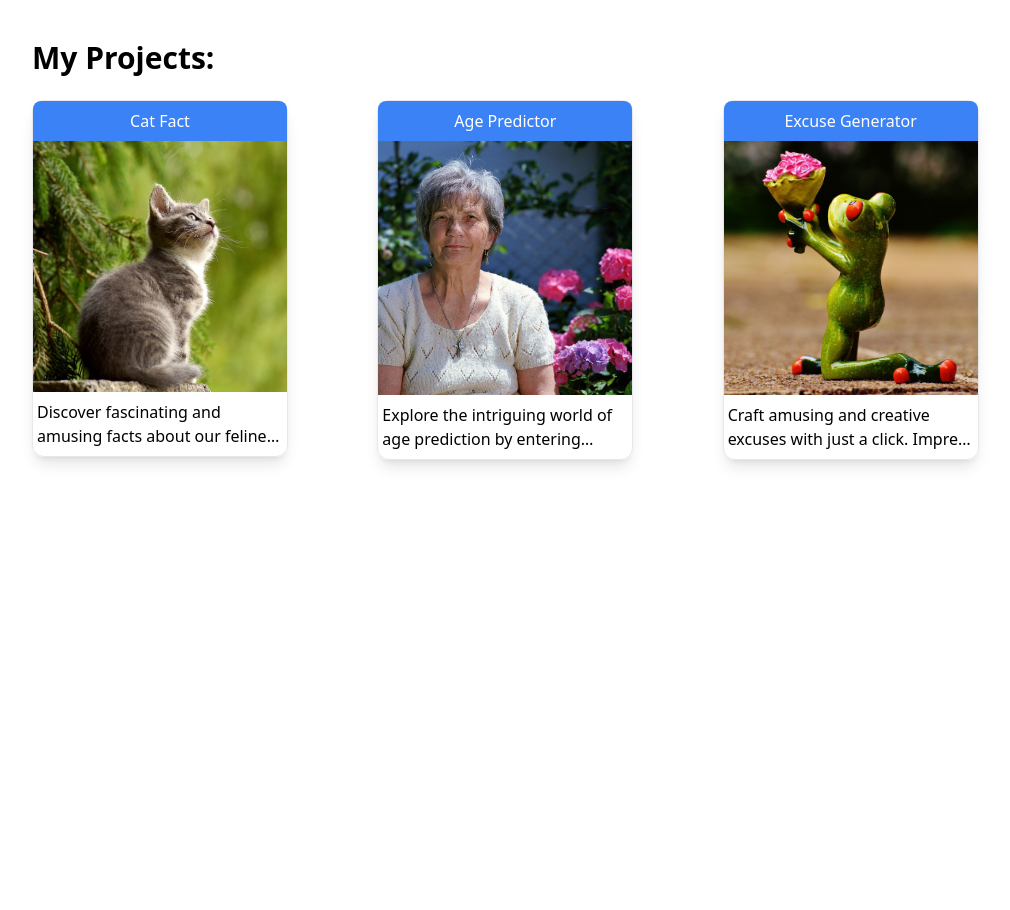
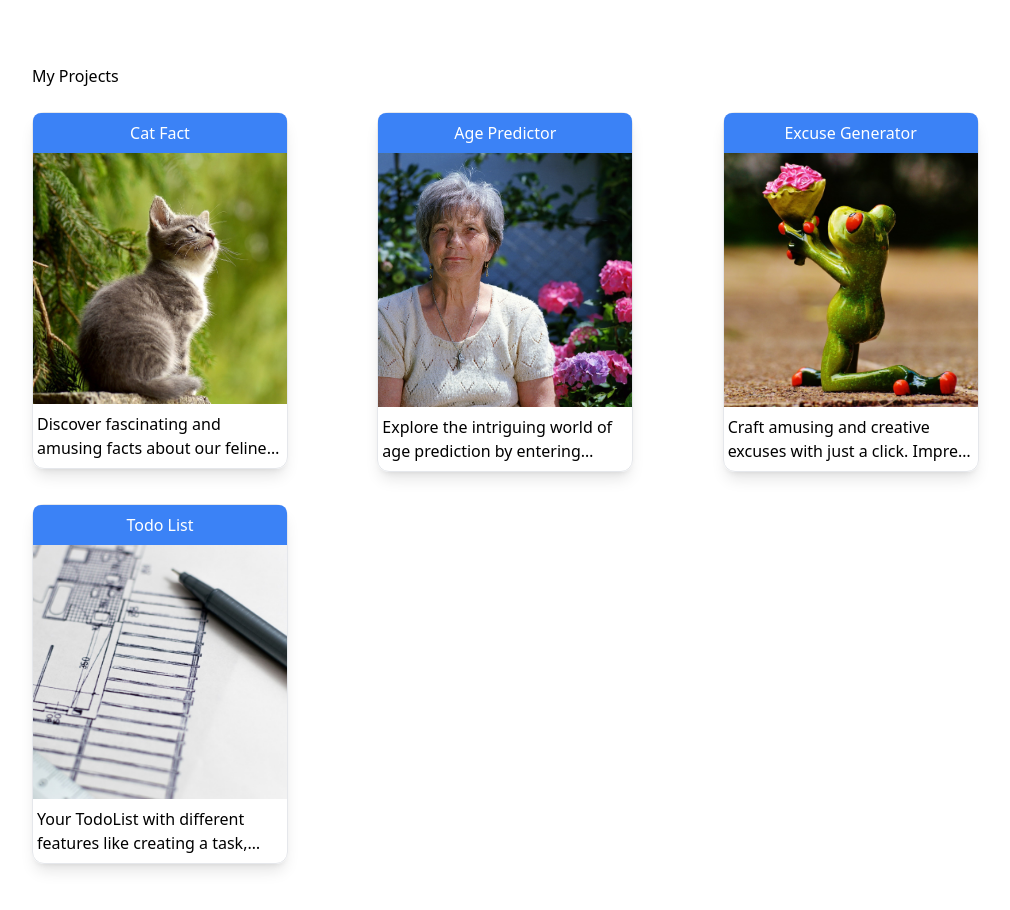
Before and after one commit to bigyan-sapkota/react-small-projects, a React (Vite) app: page / in a window 1280 px wide. Shown: the top 910 px of the page, without its empty margins (96-1106 px from the left). Before the commit the page ends 800 px from the top, so only its background shows below. Built offline with nearby package versions, Linux system fonts and the light colour scheme.

Commit message:
Added react router to view my projects

```diff
--- a/src/App.jsx
+++ b/src/App.jsx
@@ -1,11 +1,25 @@
 import React from "react";
-import SmallProjects from "./Components/SmallProjects";
+import { BrowserRouter as Router, Routes, Route, Link } from "react-router-dom";
+import Home from "./Components/Home";
+import CatFactGenerator from "./CatFactGenerator/CatFactGenerator";
+import AgePredictor from "./AgePredictor/AgePredictor";
+import ExcuseGenerator from "./ExcuseGenerator/ExcuseGenerator";
+import Todolist from "./TodoList/TodoList";
 
 const App = () => {
   return (
-    <div>
-      <SmallProjects />
-    </div>
+    <section className="max-w-screen-lg mx-auto py-10">
+      <br />
+      <Router>
+        <Routes>
+          <Route path="/" element={<Home />} />
+          <Route path="/catfact" element={<CatFactGenerator />} />
+          <Route path="/agepredictor" element={<AgePredictor />} />
+          <Route path="/excusegenerator" element={<ExcuseGenerator />} />
+          <Route path="/todolist" element={<Todolist />} />
+        </Routes>
+      </Router>
+    </section>
   );
 };
 
--- a/src/CatFactGenerator/CatFactGenerator.jsx
+++ b/src/CatFactGenerator/CatFactGenerator.jsx
@@ -10,10 +10,6 @@ const CatFactGenerator = () => {
     });
   };
 
-  useEffect(() => {
-    fetchCatFact();
-  }, []);
-
   return (
     <div>
       <div>
--- /dev/null
+++ b/src/Components/Home.jsx
@@ -0,0 +1,48 @@
+import React from "react";
+import ProjectBox from "../Containers/ProjectBox";
+import { Link } from "react-router-dom";
+import { cat, age, excuse, todo } from "../assets/image";
+
+const Home = () => {
+  return (
+    <div>
+      <h1 className="">My Projects</h1>
+      <br />
+      <div className="grid grid-cols-1 md:grid-cols-3 gap-3">
+        <Link to="/catfact" className="link">
+          <ProjectBox
+            title="Cat Fact"
+            image={cat}
+            description="Discover fascinating and amusing facts about our feline friends with a simple click"
+          />
+        </Link>
+
+        <Link to="/agepredictor">
+          <ProjectBox
+            title="Age Predictor"
+            image={age}
+            description="Explore the intriguing world of age prediction by entering names and guessing ages."
+          />
+        </Link>
+
+        <Link to="/excusegenerator">
+          <ProjectBox
+            title="Excuse Generator"
+            image={excuse}
+            description="Craft amusing and creative excuses with just a click. Impress your friends with your wit and humor!"
+          />
+        </Link>
+
+        <Link to="/todolist">
+          <ProjectBox
+            title="Todo List"
+            image={todo}
+            description="Your TodoList with different features like creating a task, deleting a task"
+          />
+        </Link>
+      </div>
+    </div>
+  );
+};
+
+export default Home;
--- a/src/Components/SmallProjects.jsx
+++ /dev/null
@@ -1,57 +0,0 @@
-import React from "react";
-import {
-  BrowserRouter as Router,
-  Routes,
-  Route,
-  Link,
-  NavLink,
-} from "react-router-dom";
-import AgePredictor from "../AgePredictor/AgePredictor";
-import ExcuseGenerator from "../ExcuseGenerator/ExcuseGenerator";
-import CatFactGenerator from "../CatFactGenerator/CatFactGenerator";
-import ProjectBox from "../Containers/ProjectBox";
-import { age, cat, excuse } from "../assets/image";
-
-const SmallProjects = () => {
-  return (
-    <section className="max-w-screen-lg mx-auto py-10">
-      <h1 className="text-3xl font-bold">My Projects:</h1>
-      <br />
-      <Router>
-        <div className="grid grid-cols-1 md:grid-cols-3 gap-3">
-          <Link to="/catfact" className="link">
-            <ProjectBox
-              title="Cat Fact"
-              image={cat}
-              description="Discover fascinating and amusing facts about our feline friends with a simple click"
-            />
-          </Link>
-
-          <Link to="/agepredictor">
-            <ProjectBox
-              title="Age Predictor"
-              image={age}
-              description="Explore the intriguing world of age prediction by entering names and guessing ages."
-            />
-          </Link>
-
-          <Link to="/excusegenerator">
-            <ProjectBox
-              title="Excuse Generator"
-              image={excuse}
-              description="Craft amusing and creative excuses with just a click. Impress your friends with your wit and humor!"
-            />
-          </Link>
-        </div>
-
-        <Routes>
-          <Route path="/catfact" element={<CatFactGenerator />} />
-          <Route path="/agepredictor" element={<AgePredictor />} />
-          <Route path="/excusegenerator" element={<ExcuseGenerator />} />
-        </Routes>
-      </Router>
-    </section>
-  );
-};
-
-export default SmallProjects;
--- a/src/Containers/ProjectBox.jsx
+++ b/src/Containers/ProjectBox.jsx
@@ -3,7 +3,7 @@ import React from "react";
 const ProjectBox = (props) => {
   return (
     <div>
-      <div className="shadow-lg w-64 rounded-xl border border-neutral-10 hover:scale-[1.01] cursor-pointer">
+      <div className="shadow-lg w-64 rounded-xl border border-neutral-10 hover:scale-[1.01] cursor-pointer mb-5">
         <div className="rounded-tl-lg rounded-tr-lg bg-blue-500">
           <p className="font-medium text-white text-center py-2">
             {props.title}
--- a/src/assets/image/index.js
+++ b/src/assets/image/index.js
@@ -1,5 +1,6 @@
 import age from "./age.jpg";
 import cat from "./cat.jpg";
 import excuse from "./excuse.jpg";
+import todo from "./todo.jpg";
 
-export { age, cat, excuse };
+export { age, cat, excuse, todo };
```
